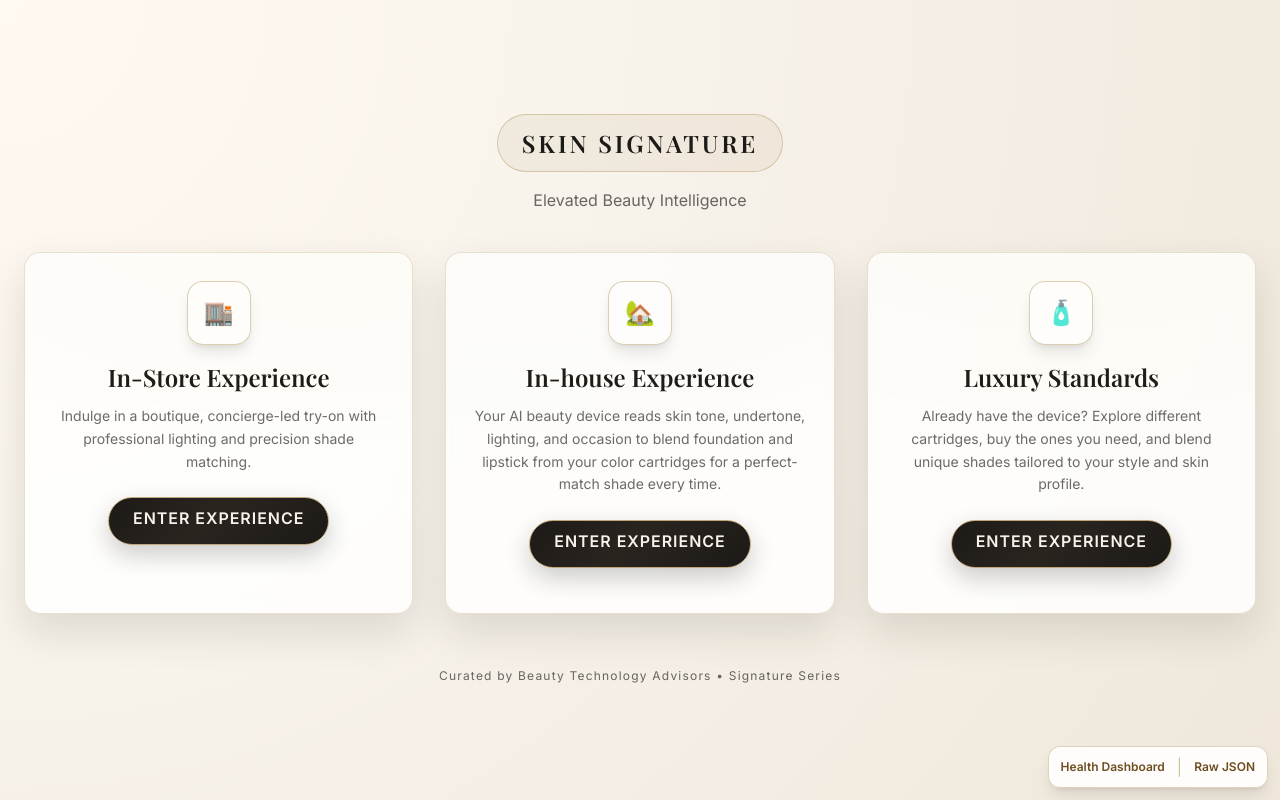
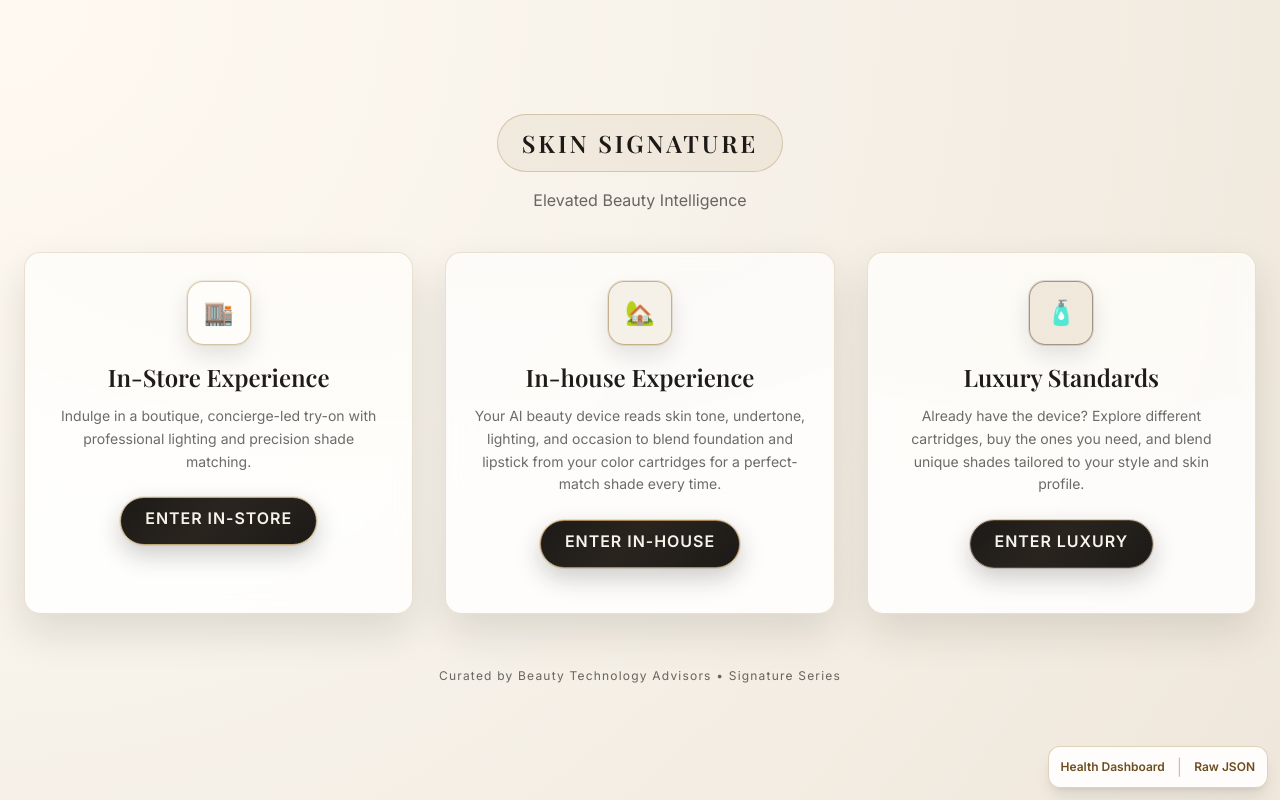
Before and after one commit to ipradeepr/SkinSignature, a React (Vite) app in the folder React_Wireframe/: page /home in a window 1280 px wide. Built offline with nearby package versions, Linux system fonts and the light colour scheme.

Commit message:
homepage and pdf fix

```diff
--- a/React_Wireframe/src/App.tsx
+++ b/React_Wireframe/src/App.tsx
@@ -78,7 +78,7 @@ function App() {
               }}
             />
             <div className="p-6 sm:p-7 flex flex-col items-center text-center min-h-[330px] sm:min-h-[360px]">
-              <div className="w-16 h-16 rounded-2xl bg-white/80 border border-[rgba(191,167,122,0.55)] flex items-center justify-center shadow-lg mb-4">
+              <div className="w-16 h-16 rounded-2xl bg-white/80 border border-[rgba(191,167,122,0.55)] flex items-center justify-center shadow-lg mb-4 home-icon-chip icon-store">
                 <span className="text-2xl">🏬</span>
               </div>
               <h2 className="text-xl sm:text-2xl font-semibold mb-3 lux-title">
@@ -88,8 +88,8 @@ function App() {
                 Indulge in a boutique, concierge-led try-on with professional lighting and precision shade matching.
               </p>
               <div className="mt-5 sm:mt-6">
-                <span className="main-action-btn">
-                  Enter Experience
+                <span className="main-action-btn cta-store">
+                  Enter In-Store
                 </span>
               </div>
             </div>
@@ -112,7 +112,7 @@ function App() {
               }}
             />
             <div className="p-6 sm:p-7 flex flex-col items-center text-center min-h-[330px] sm:min-h-[360px]">
-              <div className="w-16 h-16 rounded-2xl bg-white/80 border border-[rgba(191,167,122,0.55)] flex items-center justify-center shadow-lg mb-4">
+              <div className="w-16 h-16 rounded-2xl bg-white/80 border border-[rgba(191,167,122,0.55)] flex items-center justify-center shadow-lg mb-4 home-icon-chip icon-inhouse">
                 <span className="text-2xl">🏡</span>
               </div>
               <h2 className="text-xl sm:text-2xl font-semibold mb-3 lux-title">
@@ -122,8 +122,8 @@ function App() {
                 Your AI beauty device reads skin tone, undertone, lighting, and occasion to blend foundation and lipstick from your color cartridges for a perfect-match shade every time.
               </p>
               <div className="mt-5 sm:mt-6">
-                <span className="main-action-btn">
-                  Enter Experience
+                <span className="main-action-btn cta-inhouse">
+                  Enter In-house
                 </span>
               </div>
             </div>
@@ -146,7 +146,7 @@ function App() {
               }}
             />
             <div className="p-6 sm:p-7 flex flex-col items-center text-center min-h-[330px] sm:min-h-[360px]">
-              <div className="w-16 h-16 rounded-2xl bg-white/80 border border-[rgba(191,167,122,0.55)] flex items-center justify-center shadow-lg mb-4">
+              <div className="w-16 h-16 rounded-2xl bg-white/80 border border-[rgba(191,167,122,0.55)] flex items-center justify-center shadow-lg mb-4 home-icon-chip icon-luxury">
                 <span className="text-2xl">🧴</span>
               </div>
               <h2 className="text-xl sm:text-2xl font-semibold mb-3 lux-title">
@@ -156,8 +156,8 @@ function App() {
                 Already have the device? Explore different cartridges, buy the ones you need, and blend unique shades tailored to your style and skin profile.
               </p>
               <div className="mt-5 sm:mt-6">
-                <span className="main-action-btn">
-                  Enter Experience
+                <span className="main-action-btn cta-luxury">
+                  Enter Luxury
                 </span>
               </div>
             </div>
--- a/React_Wireframe/src/components/ProductDetails.tsx
+++ b/React_Wireframe/src/components/ProductDetails.tsx
@@ -2,13 +2,11 @@ import React from 'react';
 import { Star } from 'lucide-react';
 
 type ProductDetailsProps = {
-  onAddToCart: () => Promise<void>;
   selectedConfig: 'foundation' | 'lipstick';
   onConfigChange: (config: 'foundation' | 'lipstick') => void;
 };
 
 const ProductDetails: React.FC<ProductDetailsProps> = ({
-  onAddToCart,
   selectedConfig,
   onConfigChange,
 }) => {
@@ -100,17 +98,6 @@ const ProductDetails: React.FC<ProductDetailsProps> = ({
         </div>
       </div>
 
-      {/* Add to Cart Button - always last on mobile */}
-      <div className="mt-4">
-        <button
-          type="button"
-          className="main-action-btn w-full"
-          onClick={onAddToCart}
-        >
-          Add to Cart
-        </button>
-      </div>
-
       <div className="text-center">
         <span className="lux-muted font-medium text-sm sm:text-base">
           Contact a Beauty Technology Advisor
--- a/React_Wireframe/src/components/SkinSignaturePage.tsx
+++ b/React_Wireframe/src/components/SkinSignaturePage.tsx
@@ -169,48 +169,6 @@ const SkinSignaturePage: React.FC<{ experienceType?: 'store' | 'in-house'; launc
     setLipstickMode(false);
     setCurrentView('home');
     onNavigateHome?.();
-  };
-
-  const addToCart = async () => {
-    try {
-      const response = await fetch('/api/cart/add', {
-        method: 'POST',
-        headers: { 'Content-Type': 'application/json' },
-        body: JSON.stringify({
-          product_id: 'SS2025',
-          product_name: 'Skin Signature',
-          configuration: selectedSize,
-          price: selectedSize === 'Portable Pro' ? 1299.0 : 2499.0,
-          quantity: 1,
-          analysis_result: analysisResult,
-          selected_foundation: selectedFoundation,
-          occasion: selectedOccasion,
-        }),
-      });
-      // Parse response safely
-      let responseBody: any = null;
-      try {
-        responseBody = await response.json();
-      } catch (err) {
-        console.error('Failed to parse response JSON:', err);
-      }
-      console.log('Add to cart response:', responseBody);
-
-      // Check for choices array
-      if (response.ok && responseBody && Array.isArray(responseBody.choices) && responseBody.choices.length > 0) {
-        setCartItems((prev) => prev + 1);
-        alert('Added to cart successfully!');
-      } else if (response.ok && (!responseBody || !responseBody.choices || responseBody.choices.length === 0)) {
-        // Handle "no choices" case
-        alert('Response contained no choices. Please try again or contact support.');
-      } else {
-        throw new Error('Failed to add to cart');
-      }
-    } catch (error) {
-      console.error('Add to cart error:', error);
-      setCartItems((prev) => prev + 1);
-      alert('Added to cart! (Demo mode)');
-    }
   };
 
   useEffect(() => {
@@ -525,7 +483,6 @@ const SkinSignaturePage: React.FC<{ experienceType?: 'store' | 'in-house'; launc
               <div className="order-2 w-full">
                 <div className="lux-card rounded-2xl p-6">
                   <ProductDetails
-                    onAddToCart={addToCart}
                     selectedConfig={selectedConfig}
                     onConfigChange={(config) => {
                       setSelectedConfig(config);
--- a/React_Wireframe/src/index.css
+++ b/React_Wireframe/src/index.css
@@ -54,6 +54,58 @@
 .main-action-btn.active {
   box-shadow: 0 12px 28px rgba(191, 167, 122, 0.25);
   border: 1px solid var(--lux-gold-strong);
+}
+
+.main-action-btn.cta-store {
+  border-color: var(--lux-gold);
+  box-shadow: 0 10px 24px rgba(28, 26, 23, 0.22), 0 0 0 1px rgba(191, 167, 122, 0.24);
+}
+
+.main-action-btn.cta-inhouse {
+  border-color: var(--lux-gold-strong);
+  box-shadow: 0 10px 24px rgba(28, 26, 23, 0.22), 0 0 0 1px rgba(169, 137, 84, 0.24);
+}
+
+.main-action-btn.cta-luxury {
+  border-color: var(--lux-brown);
+  box-shadow: 0 10px 24px rgba(28, 26, 23, 0.22), 0 0 0 1px rgba(91, 70, 50, 0.22);
+}
+
+.home-icon-chip {
+  transition: border-color 0.28s ease, box-shadow 0.28s ease, background-color 0.28s ease;
+}
+
+.home-icon-chip.icon-store {
+  border-color: rgba(191, 167, 122, 0.65);
+  background-color: rgba(255, 255, 255, 0.86);
+  box-shadow: 0 10px 22px rgba(28, 26, 23, 0.12), 0 0 0 1px rgba(191, 167, 122, 0.18);
+}
+
+.home-icon-chip.icon-inhouse {
+  border-color: rgba(169, 137, 84, 0.62);
+  background-color: rgba(247, 242, 234, 0.92);
+  box-shadow: 0 10px 22px rgba(28, 26, 23, 0.12), 0 0 0 1px rgba(169, 137, 84, 0.18);
+}
+
+.home-icon-chip.icon-luxury {
+  border-color: rgba(91, 70, 50, 0.52);
+  background-color: rgba(239, 231, 219, 0.88);
+  box-shadow: 0 10px 22px rgba(28, 26, 23, 0.12), 0 0 0 1px rgba(91, 70, 50, 0.16);
+}
+
+.lux-smooth-panel:hover .home-icon-chip {
+  transform: translateY(-1px);
+  box-shadow: 0 12px 26px rgba(28, 26, 23, 0.16), 0 0 0 1px rgba(191, 167, 122, 0.26);
+}
+
+.lux-smooth-panel:hover .main-action-btn {
+  transform: translateY(-1px) scale(1.01);
+  box-shadow: 0 14px 30px rgba(28, 26, 23, 0.28), 0 0 0 2px rgba(191, 167, 122, 0.55), 0 0 18px rgba(212, 175, 55, 0.28);
+}
+
+.lux-smooth-panel:active .main-action-btn {
+  transform: translateY(1px) scale(0.99);
+  box-shadow: 0 6px 16px rgba(28, 26, 23, 0.2);
 }
 
 .config-option-btn {
```
